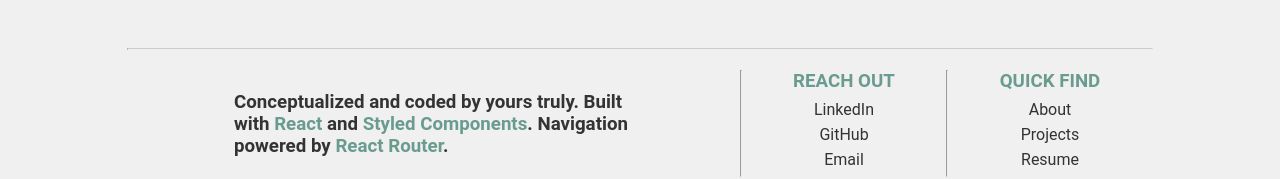
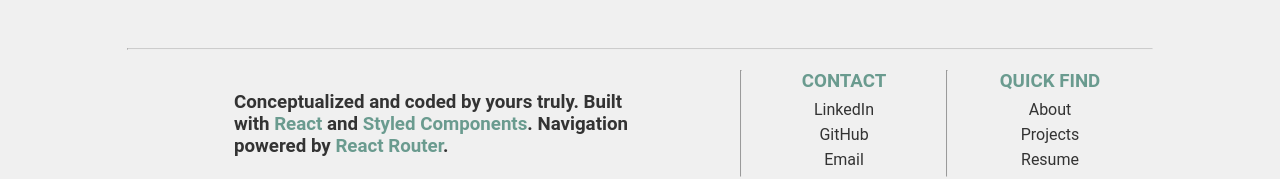
Before and after one commit to nhvn/portfolio, a React (Create React App) app: page / in a window 1280 px wide. Shown: the part 1498-1677 px from the top of the page. Built offline with nearby package versions, Linux system fonts and the light colour scheme; a web font is replaced by a local one.

Commit message:
Made some header changes

```diff
--- a/src/Footer.js
+++ b/src/Footer.js
@@ -15,7 +15,7 @@ function Footer() {
       </div>
       <hr />
       <div className="footer-section footer-section-2">
-        <h3>REACH OUT</h3>
+        <h3>CONTACT</h3>
         <ul>
           <li><a href="https://www.linkedin.com/in/alannhans" target="_blank">LinkedIn</a></li>
           <li><a href="https://github.com/nhvn" target="_blank">GitHub</a></li>
--- a/src/ProjPage.js
+++ b/src/ProjPage.js
@@ -129,7 +129,7 @@ function ProjPage() {
         <div classname="overview">
           <div className='flex2'>
             <div className='overview-parts'>
-              <h2>Role</h2>
+              <h2>Contribution</h2>
               <p>{project.contribution}</p>
             </div>
             <div className='overview-parts'>
```
